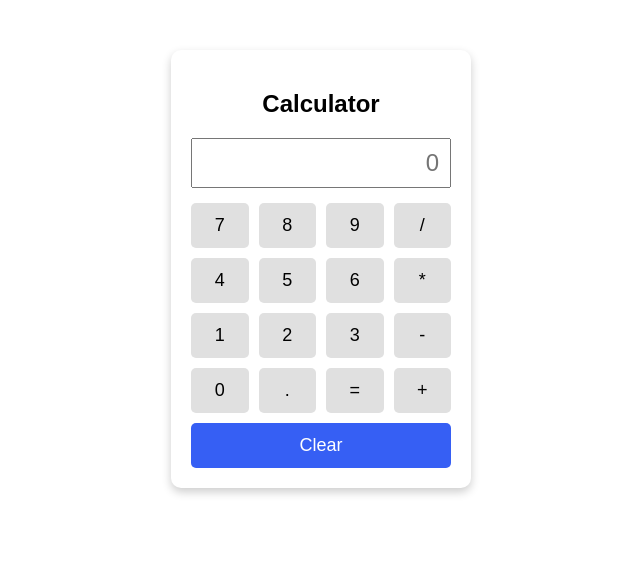
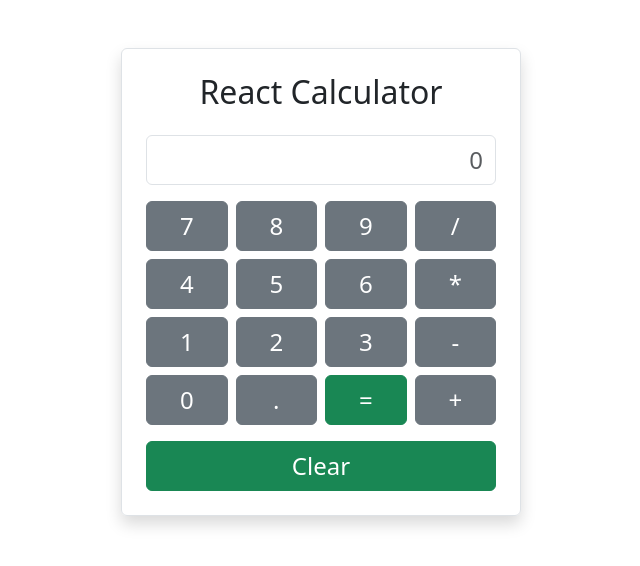
Before and after one commit to Pragathirajendiran/calc, a React (Create React App) app: page / in a window 1280 px wide. Shown: the top 566 px of the page, without its empty margins (319-959 px from the left). Built offline with nearby package versions, Linux system fonts and the light colour scheme.

Commit message:
inital commit

```diff
--- a/src/App.js
+++ b/src/App.js
@@ -1,35 +1,66 @@
 import React, { useState } from "react";
-import "./App.css";
+import "bootstrap/dist/css/bootstrap.min.css";
 
-const Calc = () => {
+const Calculator = () => {
   const [input, setInput] = useState("");
+  const [currentNumber, setCurrentNumber] = useState("");
+  const [operations, setOperations] = useState([]);
   const [result, setResult] = useState("");
+  const isOperator = (value) => ["+", "-", "*", "/"].includes(value);
 
   const handleClick = (value) => {
-    if (result) {
-      setInput(value);
-      setResult("");
+    if (isOperator(value)) {
+      if (currentNumber === "") return; // prevent operator without number
+      setOperations((prev) => [...prev, currentNumber, value]);
+      setCurrentNumber("");
     } else {
+      setCurrentNumber((prev) => prev + value);
+    }
     setInput((prev) => prev + value);
-    }
   };
 
   const handleClear = () => {
     setInput("");
+    setCurrentNumber("");
+    setOperations([]);
     setResult("");
   };
 
   const calculate = () => {
-    try {
-      const sanitizedInput = input.replace(/[^0-9+\-*/.]/g, "");
-      const evaluatedResult = Function(`return (${sanitizedInput})`)();
-      setResult(evaluatedResult.toString());
-    } catch {
-      setResult("Error");
+    let exp = [...operations, currentNumber];
+    if (exp.length < 3) return setResult(currentNumber || "0");
+
+    let total = parseFloat(exp[0]);
+
+    for (let i = 1; i < exp.length; i += 2) {
+      const operator = exp[i];
+      const nextNum = parseFloat(exp[i + 1]);
+
+      if (isNaN(nextNum)) return setResult("Error");
+
+      switch (operator) {
+        case "+":
+          total += nextNum;
+          break;
+        case "-":
+          total -= nextNum;
+          break;
+        case "*":
+          total *= nextNum;
+          break;
+        case "/":
+          if (nextNum === 0) return setResult("Divide by 0");
+          total /= nextNum;
+          break;
+        default:
+          return setResult("Error");
       }
+    }
+
+    setResult(total.toString());
   };
 
-  const clickButton = [
+  const buttons = [
     "7",
     "8",
     "9",
@@ -49,41 +80,50 @@ const Calc = () => {
   ];
 
   return (
-    <div className="calculator-container">
-      <h2 className="calculator-title">Calculator</h2>
+    <div
+      className="container mt-5 p-4 border rounded shadow"
+      style={{ maxWidth: "400px" }}
+    >
+      <h2 className="text-center mb-4">React Calculator</h2>
+
       <input
         type="text"
         value={input}
+        className="form-control mb-3 text-end fs-4"
+        placeholder="0"
         readOnly
-        className="calculator-display"
-        placeholder="0"
       />
-      <div className="calculator-button-grid">
-        {clickButton.map((btn) => (
+
+      <div className="row g-2">
+        {buttons.map((btn, index) => (
+          <div className="col-3" key={index}>
             <button
-            key={btn}
-            className="calculator-button"
-            onClick={() => (btn === "=" ? calculate() : handleClick(btn))}
+              className={`btn ${
+                btn === "=" ? "btn-success" : "btn-secondary"
+              } w-100 fs-4`}
+              onClick={btn === "=" ? calculate : () => handleClick(btn)}
             >
               {btn}
             </button>
+          </div>
         ))}
+        <div className="col-12">
           <button
-          className="calculator-button calculator-clear-button"
+            className="btn btn-success custom-clear-btn w-100 fs-4 mt-2"
             onClick={handleClear}
           >
             Clear
           </button>
         </div>
-      {result && (
-        <div
-          style={{ marginTop: "15px", textAlign: "center", fontWeight: "bold" }}
-        >
-          Result: {result}
+      </div>
+
+      {result !== "" && (
+        <div className="alert alert-info mt-4 text-center fs-5">
+          <strong>Result:</strong> {result}
         </div>
       )}
     </div>
   );
 };
 
-export default Calc;
+export default Calculator;
--- a/src/Calculator.js
+++ b/src/Calculator.js
@@ -84,7 +84,7 @@ const Calculator = () => {
       className="container mt-5 p-4 border rounded shadow"
       style={{ maxWidth: "400px" }}
     >
-      <h2 className="text-center mb-4">React Calculator</h2>
+      <h2 className="text-center mb-4">Simple Desktop Calculator</h2>
 
       <input
         type="text"
```
Lines whose indentation alone changed are shown as unchanged.
